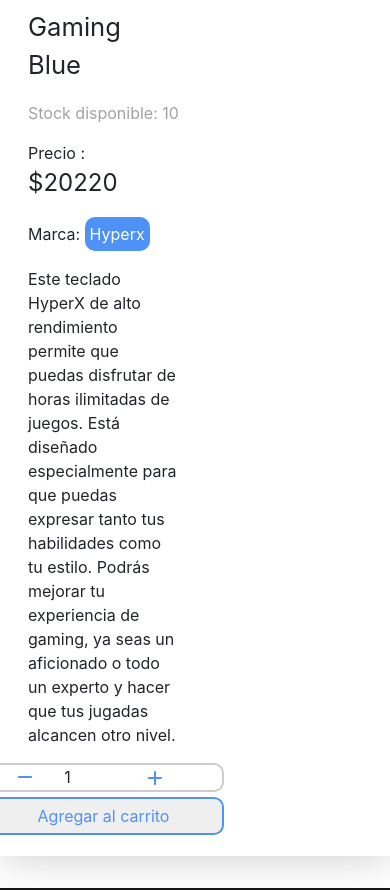
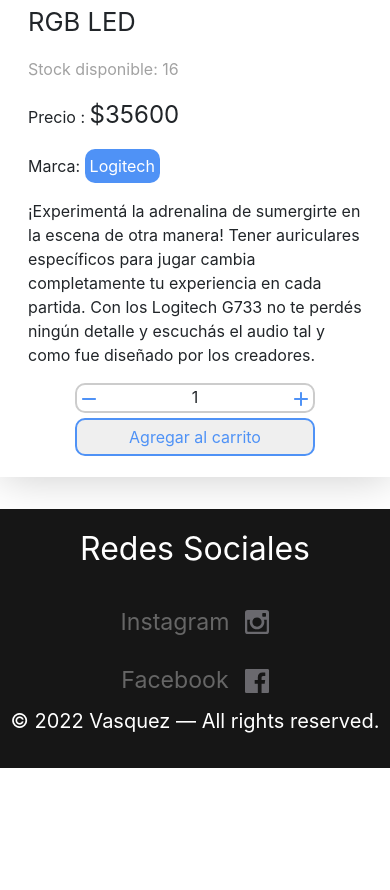
Before and after one commit to Leonel0711/gameShop-Lucas-Vasquez, a React (Create React App) app: page / in a window 390 px wide. Shown: the part 411-1301 px from the top of the page. After the commit the page ends 1179 px from the top, so only its background shows below. Built offline with nearby package versions, Linux system fonts and the light colour scheme.

Commit message:
actualizacion de css

```diff
--- a/src/components/Main/ItemCount.jsx
+++ b/src/components/Main/ItemCount.jsx
@@ -4,7 +4,7 @@ function ItemCount({ stock, initial, onAdd }) {
     const tStock = stock >= 1 ? true : false;
     const [count, setCount] = useState(initial);
     const handlerPlus = () => {
-        count < stock && setCount(count + 1);
+        count < stock ? setCount(count + 1) : alert("Stock limitado, no puede agregar mas");
     }
     const handlerMinus = () => {
         count > initial && setCount(count - 1);
--- a/src/components/Main/ItemDetail.jsx
+++ b/src/components/Main/ItemDetail.jsx
@@ -1,7 +1,7 @@
 import React from 'react'
 import ItemCount from './ItemCount'
 function ItemDetail({ producto }) {
-    let stock = 10;
+    let randomStock = Math.floor(Math.random() * 50);
     const onAdd = (count) => {
         alert(`Se añadio ${count} productos`);
     }
@@ -12,12 +12,12 @@ function ItemDetail({ producto }) {
             </div>
             <div className='productDetail'>
                 <p className='titleDetail'>{producto.title}</p>
-                <p className='stockDetail'>Stock disponible: {stock}</p>
+                <p className='stockDetail'>Stock disponible: {randomStock}</p>
                 <p >Precio : <span className='priceDetail'>${producto.precio}</span> </p>
                 <p >Marca: <span className='brandDetail'>{producto.marca}</span></p>
                 <p>{producto.description}</p>
                 <div className='countDetail'>
-                    <ItemCount stock={stock} initial={1} onAdd={onAdd}></ItemCount>
+                    <ItemCount stock={randomStock} initial={1} onAdd={onAdd}></ItemCount>
                 </div>
             </div>
         </div>
--- a/src/components/Main/ItemDetailContainer.jsx
+++ b/src/components/Main/ItemDetailContainer.jsx
@@ -6,10 +6,12 @@ import ItemDetail from './ItemDetail';
 
 function ItemDetailContain() {
 
+
     const [data, setData] = useState({});
     useEffect(() => {
+        let randomProd = Math.floor(Math.random() * 12);
         getData(2000, dataFromDB)
-            .then(result => setData(result[0]))
+            .then(result => setData(result[randomProd]))
             .catch(err => console.log(err))
     }, [])
     return (
--- a/src/components/Main/main.css
+++ b/src/components/Main/main.css
@@ -15,13 +15,15 @@ main {
     justify-content: space-between;
     border: 2px #CCCCCC solid;
     border-radius: 10px;
-    min-width: 15rem;
+    width: 100%;
+    max-width: 15rem;
 }
 
 .btnsAdd {
     display: flex;
     justify-content: center;
-    min-width: 15rem;
+    width: 100%;
+    max-width: 15rem;
 }
 
 .btnsAdd button {
@@ -91,6 +93,7 @@ main {
 .imgDetail {
     display: flex;
     align-items: center;
+    justify-content: center;
 }
 
 .imgDetail img {
@@ -134,11 +137,12 @@ main {
         flex-direction: column;
     }
 
-    .fatherDetail div {
+    .fatherDetail .imgDetail,
+    .fatherDetail .productDetail {
         width: 100%;
     }
 
-    .fatherDetail div:first-child {
+    .fatherDetail .imgDetail {
         display: flex;
         justify-content: center;
     }
```
